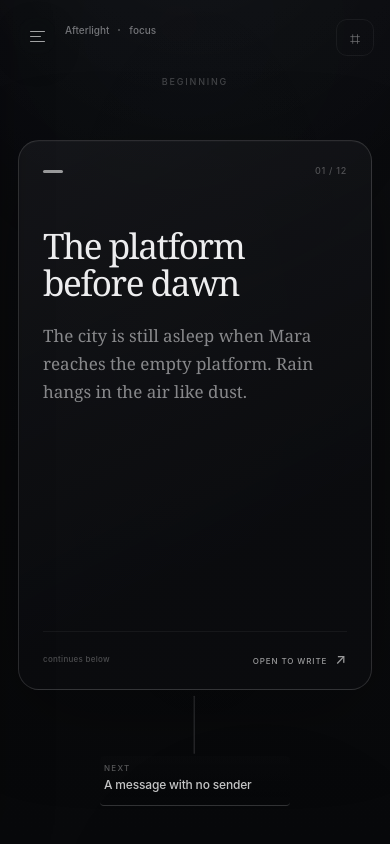
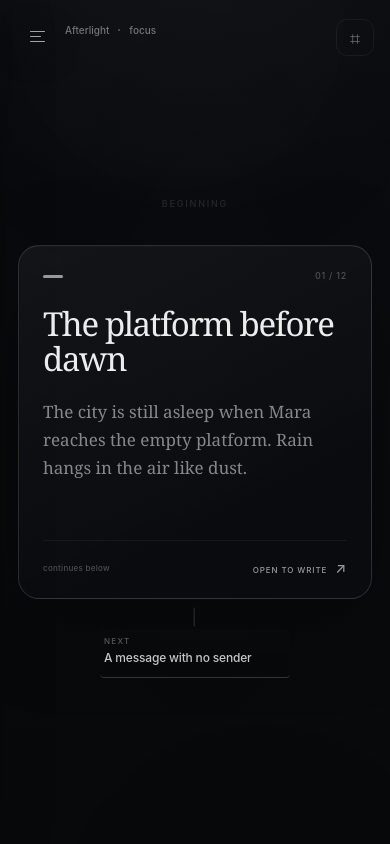
Before and after one commit to vnprr/projects, a React (Vite) app in the folder storyspace-vite/: page / in a window 390 px wide. Both pictures are taken after a click on the button 80 px from the left and 36 px from the top of the page. Built offline with nearby package versions, Linux system fonts and the light colour scheme.

Commit message:
Storyspace: balance focus viewport around content and local navigation

```diff
--- a/storyspace-vite/src/components/focus.css
+++ b/storyspace-vite/src/components/focus.css
@@ -207,3 +207,51 @@
   .focus-document-copy p{font-size:15px;line-height:1.52}
   .focus-document-bottom{padding-top:10px}
 }
+
+/* Content-weighted camera: the focus note grows only when the story needs space. */
+.focus-stage{
+  display:flex;
+  flex-direction:column;
+  justify-content:center;
+  align-items:center;
+  gap:clamp(13px,2vh,23px);
+}
+.focus-parents{
+  flex:0 0 63px;
+  width:100%;
+  align-items:center;
+}
+.focus-document{
+  flex:0 1 auto;
+  align-self:center;
+  height:min(54dvh,520px);
+  max-height:100%;
+}
+.focus-document.is-short{height:min(42dvh,388px)}
+.focus-children{
+  flex:0 0 88px;
+  align-self:stretch;
+  align-items:center;
+}
+.focus-origin-mark{opacity:.5}
+.focus-hint{display:none}
+@media(max-width:720px){
+  .focus-stage{
+    display:flex;
+    flex-direction:column;
+    justify-content:center;
+    gap:clamp(11px,1.8vh,17px);
+  }
+  .focus-document{height:min(55dvh,465px)}
+  .focus-document.is-short{height:min(42dvh,365px)}
+  .focus-parents{flex:0 0 56px}
+  .focus-children{flex:0 0 79px}
+  .focus-document-copy{padding-top:clamp(15px,3vh,29px)}
+  .focus-document-copy h1{font-size:clamp(33px,8vw,40px)}
+}
+@media(max-height:690px){
+  .focus-parents{flex-basis:43px}
+  .focus-children{flex-basis:58px}
+  .focus-document{height:min(51dvh,395px)}
+  .focus-document.is-short{height:min(43dvh,310px)}
+}
```
